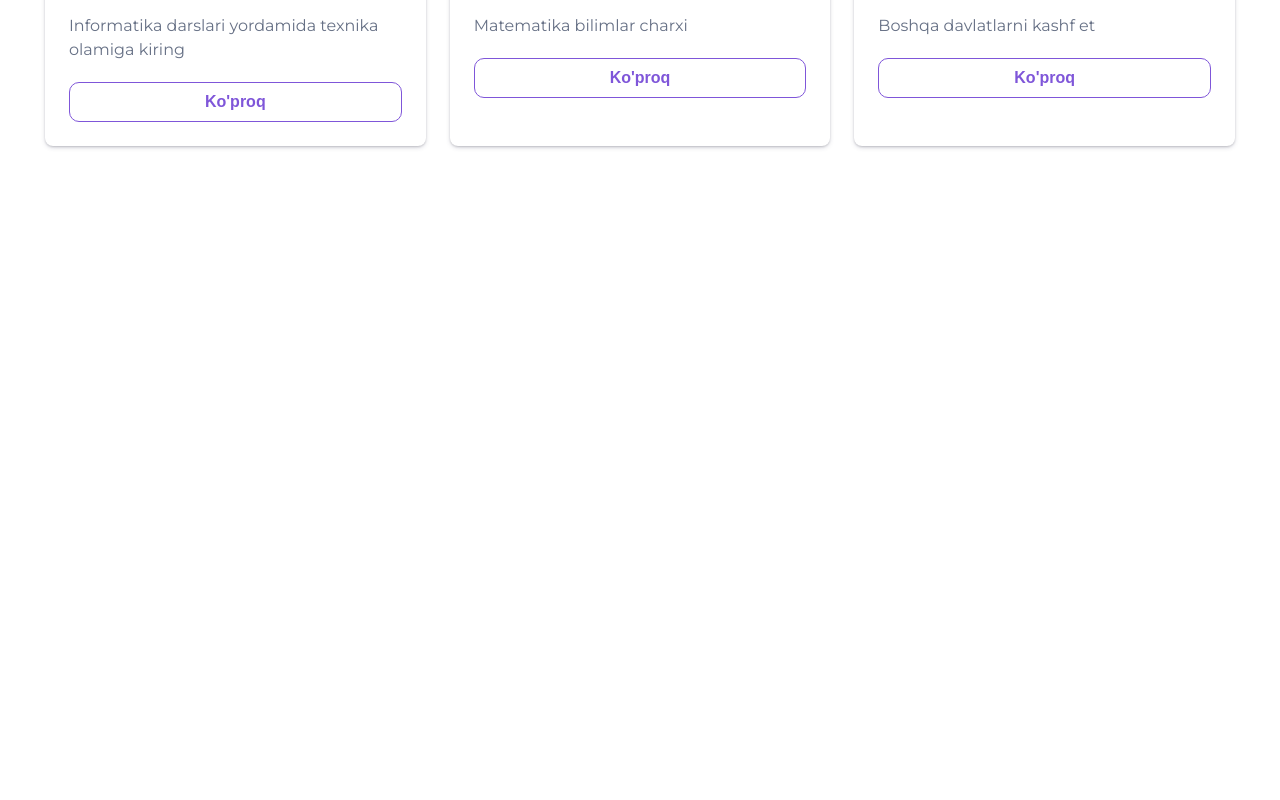
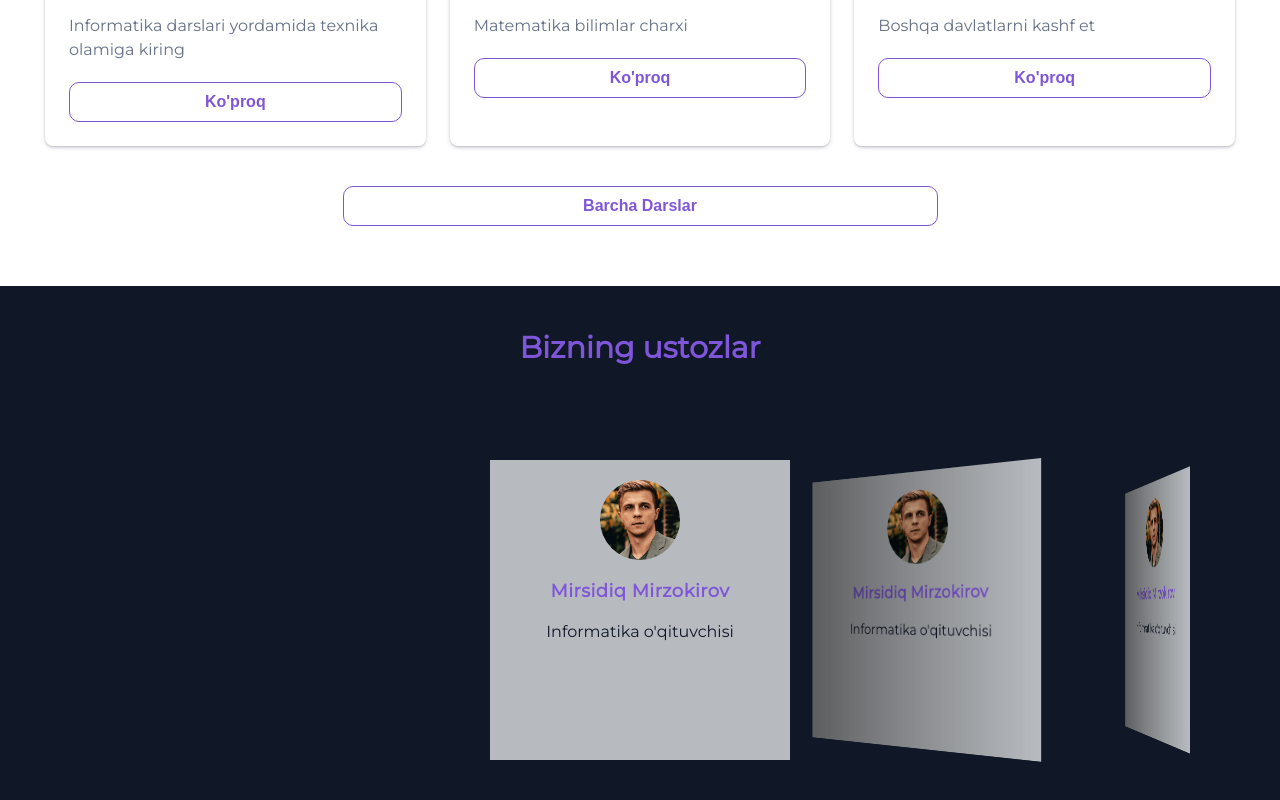
Before and after one commit to Mirsidiq/lightschool, a React (Vite) app: page / in a window 1280 px wide. Shown: the part 1482-2282 px from the top of the page. Before the commit the page ends 1628 px from the top, so only its background shows below. Built offline with nearby package versions, Linux system fonts and the light colour scheme.

Commit message:
add slider to main page

```diff
--- a/package.json
+++ b/package.json
@@ -14,7 +14,8 @@
     "react-dom": "18.2.0",
     "react-router-dom": "^6.15.0",
     "react-type-animation": "^3.1.0",
-    "sass": "^1.66.1"
+    "sass": "^1.66.1",
+    "swiper": "^10.2.0"
   },
   "devDependencies": {
     "@types/react": "18.2.15",
--- a/src/index.scss
+++ b/src/index.scss
@@ -26,6 +26,24 @@
 ul,li{
     list-style-type: none;
 }
+.swiper {
+    width: 100%;
+    padding-top: 50px;
+    padding-bottom: 50px;
+  }
+
+  .swiper-slide {
+    background-position: center;
+    background-size: cover;
+    width: 300px;
+    height: 300px;
+  }
+
+  .swiper-slide img {
+    display: block;
+    width: 100%;
+  }
+
 .render{
     margin-top: 100px;
     background-color: transparent;
--- a/src/pages/hero/Hero.jsx
+++ b/src/pages/hero/Hero.jsx
@@ -1,12 +1,19 @@
-import React, { useEffect,useState } from 'react'
+import React, { useEffect,useState,useRef } from 'react'
 import { TypeAnimation } from 'react-type-animation';
+import { Swiper, SwiperSlide } from 'swiper/react';
 import Aos from 'aos'
+import 'swiper/css';
+import 'swiper/css/effect-coverflow';
+import 'swiper/css/pagination';
+import 'aos/dist/aos.css'
 import './hero.scss'
-import 'aos/dist/aos.css'
+import { EffectCoverflow } from 'swiper/modules';
 import Card from "../../components/card/Card"
 import MainBg from "../../assets/images/hero-bg.png"
 import VideoIcon from "../../assets/images/video.svg"
+import Teacher from '../../assets/images/teacher.png'
 import { NavLink } from 'react-router-dom'
+import Button from '../../components/button/Button';
 export default function Hero() {
   const popular =[
     {
@@ -62,11 +69,11 @@
       </section>
       <section className="services">
         <div className="container">
-          <h3 className="services__title" data-aos="fade-up" data-aos-delay="300">
+          <h3 className="services__title" data-aos="fade-up" data-aos-delay="1000">
             Bizning xizmatlarimiz
           </h3>
           <div className="services__inner">
-              <div className="service__card" data-aos="flip-left" data-aos-delay="700">
+              <div className="service__card" data-aos="flip-left" data-aos-delay="1200">
                 <div className="service__card__header">
                 <span className='service__card__header__icon__wrapper'>
                 <i className='service__card__header__icon fa-solid fa-laptop fa-bounce'></i>
@@ -78,7 +85,7 @@
                 <NavLink className='service__card__more__btn'>Ko'proq <i className="fa-solid fa-chevron-right fa-beat service__card__more__btn-arrow"></i></NavLink>
                 </div>
               </div>
-              <div className="service__card" data-aos="flip-right" data-aos-delay="800" data-aos-duration="700">
+              <div className="service__card" data-aos="flip-right" data-aos-delay="1400" data-aos-duration="700">
                 <div className="service__card__header">
                 <span className='service__card__header__icon__wrapper'>
                 <i className='service__card__header__icon fa-solid fa-gamepad fa-shake'></i>
@@ -95,15 +102,107 @@
       </section>
       <section className="popular">
         <div className="container">
-          <h3 className="popular__title" data-aos="fade-down" data-aos-delay="600">
+          <h3 className="popular__title" data-aos="fade-down" data-aos-delay="1000">
             Top darslar
           </h3>
           <div className="popular__inner">
            {
             popular.map(e=>(
-              <Card data={e} aos={{"data-aos":"zoom-in","data-aos-delay":"800"}}/>
+              <Card data={e} aos={{"data-aos":"zoom-in","data-aos-delay":"1400"}}/>
             ))
            }
+          </div>
+          <div className="popular__footer">
+            <Button className="popular__footer__btn">Barcha darslar</Button>
+          </div>
+        </div>
+      </section>
+      <section className="teachers">
+        <div className="container">
+          <h3 className='services__title teachers__title'>Bizning ustozlar</h3>
+          <div className="teachers__inner">
+          <Swiper
+        effect={'coverflow'}
+        grabCursor={true}
+        centeredSlides={true}
+        slidesPerView={'auto'}
+        coverflowEffect={{
+          rotate: 50,
+          stretch: 0,
+          depth: 100,
+          modifier: 1,
+          slideShadows: true,
+        }}
+       modules={[EffectCoverflow]}
+        className="mySwiper"
+      >
+        <SwiperSlide>
+        <div className="teacher__card">
+              <div className="teacher__header">
+                  <img src={Teacher} alt="teacher image" className='teacher__img' />
+              </div>
+              <div className="teacher__body">
+                  <h4 className='teacher__name'>Mirsidiq Mirzokirov</h4>
+                  <p className='teacher__profession'>Informatika o'qituvchisi</p>
+              </div>
+            </div>
+        </SwiperSlide>
+        <SwiperSlide>
+        <div className="teacher__card">
+              <div className="teacher__header">
+                  <img src={Teacher} alt="teacher image" className='teacher__img' />
+              </div>
+              <div className="teacher__body">
+                  <h4 className='teacher__name'>Mirsidiq Mirzokirov</h4>
+                  <p className='teacher__profession'>Informatika o'qituvchisi</p>
+              </div>
+            </div>
+        </SwiperSlide>
+        <SwiperSlide>
+        <div className="teacher__card">
+              <div className="teacher__header">
+                  <img src={Teacher} alt="teacher image" className='teacher__img' />
+              </div>
+              <div className="teacher__body">
+                  <h4 className='teacher__name'>Mirsidiq Mirzokirov</h4>
+                  <p className='teacher__profession'>Informatika o'qituvchisi</p>
+              </div>
+            </div>
+        </SwiperSlide>
+        <SwiperSlide>
+        <div className="teacher__card">
+              <div className="teacher__header">
+                  <img src={Teacher} alt="teacher image" className='teacher__img' />
+              </div>
+              <div className="teacher__body">
+                  <h4 className='teacher__name'>Mirsidiq Mirzokirov</h4>
+                  <p className='teacher__profession'>Informatika o'qituvchisi</p>
+              </div>
+            </div>
+        </SwiperSlide>
+        <SwiperSlide>
+        <div className="teacher__card">
+              <div className="teacher__header">
+                  <img src={Teacher} alt="teacher image" className='teacher__img' />
+              </div>
+              <div className="teacher__body">
+                  <h4 className='teacher__name'>Mirsidiq Mirzokirov</h4>
+                  <p className='teacher__profession'>Informatika o'qituvchisi</p>
+              </div>
+            </div>
+        </SwiperSlide>
+        <SwiperSlide>
+        <div className="teacher__card">
+              <div className="teacher__header">
+                  <img src={Teacher} alt="teacher image" className='teacher__img' />
+              </div>
+              <div className="teacher__body">
+                  <h4 className='teacher__name'>Mirsidiq Mirzokirov</h4>
+                  <p className='teacher__profession'>Informatika o'qituvchisi</p>
+              </div>
+            </div>
+        </SwiperSlide>
+      </Swiper>
           </div>
         </div>
       </section>
--- a/src/pages/hero/hero.scss
+++ b/src/pages/hero/hero.scss
@@ -158,6 +158,92 @@
     gap: 24px;
     margin-top: 40px;
 }
+.popular__footer{
+    margin-top: 40px;
+    display: flex;
+    justify-content: center;
+}
+.popular__footer__btn{
+    font-weight: 600;
+    position: relative;
+    width: 50%;
+    border-radius: 10px;
+    border: 1px solid #7F56D9;
+    background-color: transparent;
+    cursor: pointer;
+    overflow: hidden;
+    color: #7F56D9;
+}
+.popular__footer__btn::after{
+    position: absolute;
+    display: block;
+    content: "";
+    width: 100%;
+    height:0;
+    left: 0;
+    bottom: 0;
+    background-color: #7F56D9;
+    transition: all .8s;
+    z-index: -1;
+}
+.popular__footer__btn:hover::after{
+    height: 180%;
+    border-radius: 50% 50% 0 0;
+}
+.popular__footer__btn:hover{
+    color: #fff;
+}
+
+// teachers
+.teachers{
+    margin-top:60px;
+    padding:40px 0;
+    background-color: #101828;
+}
+.teachers__title{
+    color: #7F56D9;
+}
+.teachers__inner{
+    margin-top: 40px;
+}
+.teacher__card{
+    text-align: center;
+    width:100%;
+    height: 100%;
+    padding: 20px;
+    background-color: rgba(255,255,255,.7);
+}
+.teacher__header{
+    width: 80px;
+    height: 80px;
+    border-radius:50%;
+    margin: 0 auto;
+    transition: all .3s;
+}
+.teacher__img{
+    width: 100%;
+    border-radius: 50%;
+}
+.teacher__body{
+    margin-top: 20px;
+}
+.teacher__card:hover .teacher__header,
+.teacher__card:hover .teacher__name{
+    transform: scale(1.2) translateY(-50%);
+}
+.teacher__name{
+    font-size: 18px;
+    letter-spacing: 0.48px;
+    color: #7F56D9;
+    text-transform: capitalize;
+    transition: all .3s;
+}
+.teacher__profession{
+    color: #101828;
+    font-size: 16px;
+    font-weight: 500;
+    margin-top: 20px;
+}
 @media only screen and (max-width:1110px){
     .hero__left__title{
         font-size: 45px;
@@ -185,6 +271,11 @@
     }
     .services__inner{
         grid-template-columns: repeat(2,1fr);
+    }
+    @media only screen and (max-width:767px){
+        .popular__inner{
+            grid-template-columns: repeat(2,1fr);
+        }
     }
 }
 @media only screen and (max-width:700px){
@@ -229,6 +320,12 @@
         margin-top: 20px;
         text-align: center;
     }
+    .popular__inner{
+        grid-template-columns: repeat(1,1fr);
+    }
+    .popular__footer__btn{
+        width: 100%;
+    }
 }
 @media only screen and (max-width:400px){
     .hero__right__video__box{
```
Also changed, not shown: src/assets/images/teacher.png (added), 1 other file (tests, documents, lock files or other folders).
